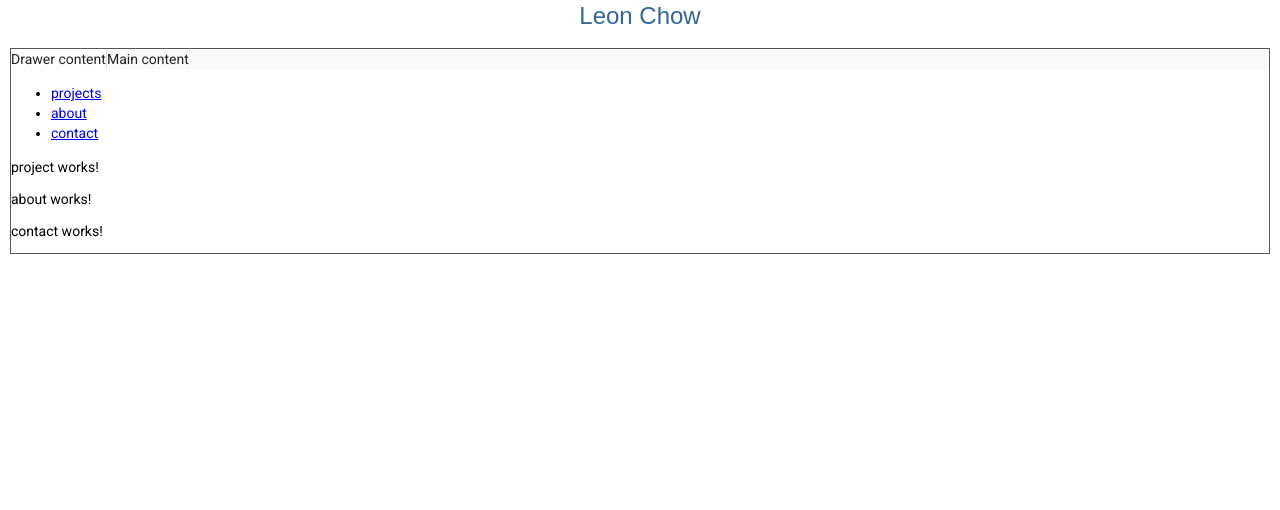
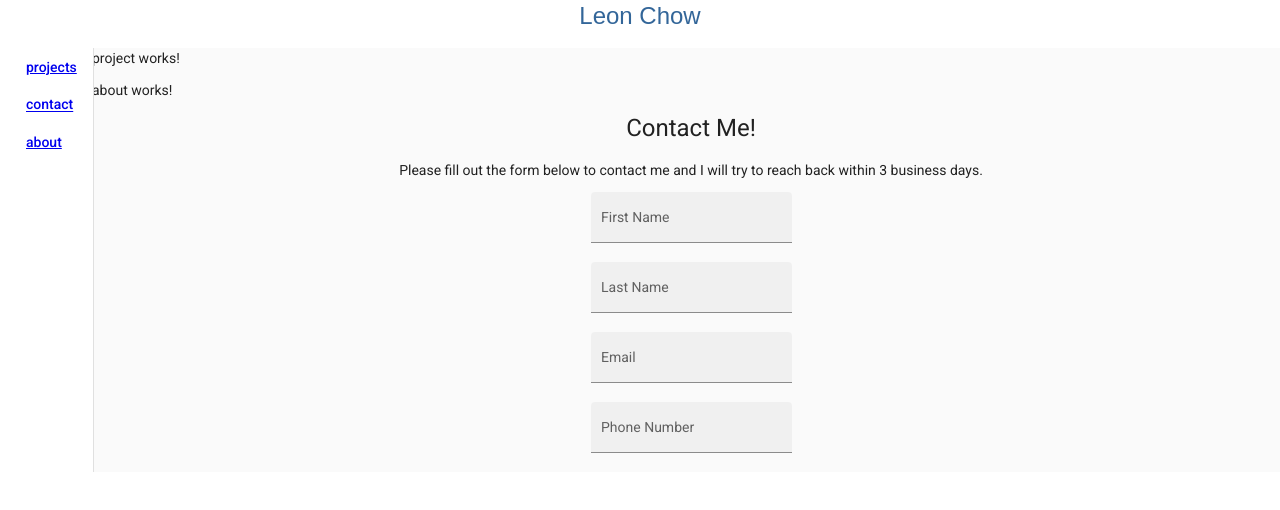
Before and after one commit to leon-chow/leon-chow.github.io, an Angular app: page / in a window 1280 px wide. Shown: the top 510 px of the page. Built offline with nearby package versions, Linux system fonts and the light colour scheme.

Commit message:
Refactor navbar and main component, add contact form skeleton, add mat dependencies

```diff
--- a/src/app/app.component.html
+++ b/src/app/app.component.html
@@ -1,5 +1,5 @@
 <header>
   <title> Leon Chow </title>
   <h1 align="center"> Leon Chow</h1>
-  <router-outlet></router-outlet>
 </header>
+<router-outlet></router-outlet>
--- a/src/app/contact/contact.component.css
+++ b/src/app/contact/contact.component.css
@@ -0,0 +1,14 @@
+.form-container {
+  display: table;
+}
+
+.form-label {
+  float: left;
+  padding: 10px;
+  margin: 10px;
+}
+.form-element {
+  float: right;
+  padding: 10px;
+  margin: 10px;
+}
--- a/src/app/contact/contact.component.html
+++ b/src/app/contact/contact.component.html
@@ -1,3 +1,26 @@
-<div [attr.id]="link">
-  <p >contact works!</p>
+<div align="center">
+  <h1>
+    Contact Me!
+  </h1>
+  <p> Please fill out the form below to contact me and I will try to reach back within 3 business days. </p>
+  <form>
+    <div class="form-container">
+      <mat-form-field appearance="fill">
+        <mat-label>First Name</mat-label>
+        <input matInput>
+      </mat-form-field> <br>
+      <mat-form-field appearance="fill">
+        <mat-label>Last Name</mat-label>
+        <input matInput>
+      </mat-form-field> <br>
+      <mat-form-field appearance="fill">
+        <mat-label>Email </mat-label>
+        <input matInput>
+      </mat-form-field> <br>
+      <mat-form-field appearance="fill">
+        <mat-label>Phone Number</mat-label>
+        <input matInput>
+      </mat-form-field> <br>
+    </div>
+  </form>
 </div>
--- a/src/app/main/main.component.css
+++ b/src/app/main/main.component.css
@@ -1,7 +1,9 @@
-.table {
-  width: auto;
-  height: auto;
+.body {
+  height: 100%;
+}
+
+.drawer {
+  width: 100%;
+  height: 100%;
   margin: 10px;
-  border: 1px solid #555;
-  flex: auto;
 }
--- a/src/app/main/main.component.html
+++ b/src/app/main/main.component.html
@@ -1,20 +1,14 @@
-<body>
-  <div class="table">
+<div class="drawer">
   <mat-drawer-container class="example-container">
-      <mat-drawer mode="side" opened>Drawer content</mat-drawer>
-      <mat-drawer-content>Main content</mat-drawer-content>
-    </mat-drawer-container>
+    <mat-drawer class="mat-drawer" mode="side" opened>
+      <app-navbar> </app-navbar>
+    </mat-drawer>
+    <mat-drawer-content>
       <div>
-      <div class="links">
-        <ul>
-          <li *ngFor="let link of links">
-            <a [routerLink]="'.'" [fragment]="link"> {{ link }} </a>
-          </li>
-        </ul>
-      </div>
         <app-projects [attr.id]="links"> </app-projects>
         <app-about [attr.id]="links[1]"> </app-about>
         <app-contact [attr.id]="links[2]"> </app-contact>
       </div>
+    </mat-drawer-content>
+  </mat-drawer-container>
 </div>
-</body>
--- a/src/app/navbar/navbar.component.html
+++ b/src/app/navbar/navbar.component.html
@@ -1 +1,7 @@
-<p> navbar works!</p>
+<div class="links">
+  <div *ngFor="let link of links">
+    <button mat-button>
+      <a class="links" [routerLink]="'.'" [fragment]="link"> {{ link }} </a>
+    </button>
+  </div>
+</div>
```
Also changed, not shown: src/app/app.module.ts (+8 -1 lines). Lines whose indentation alone changed are shown as unchanged.
